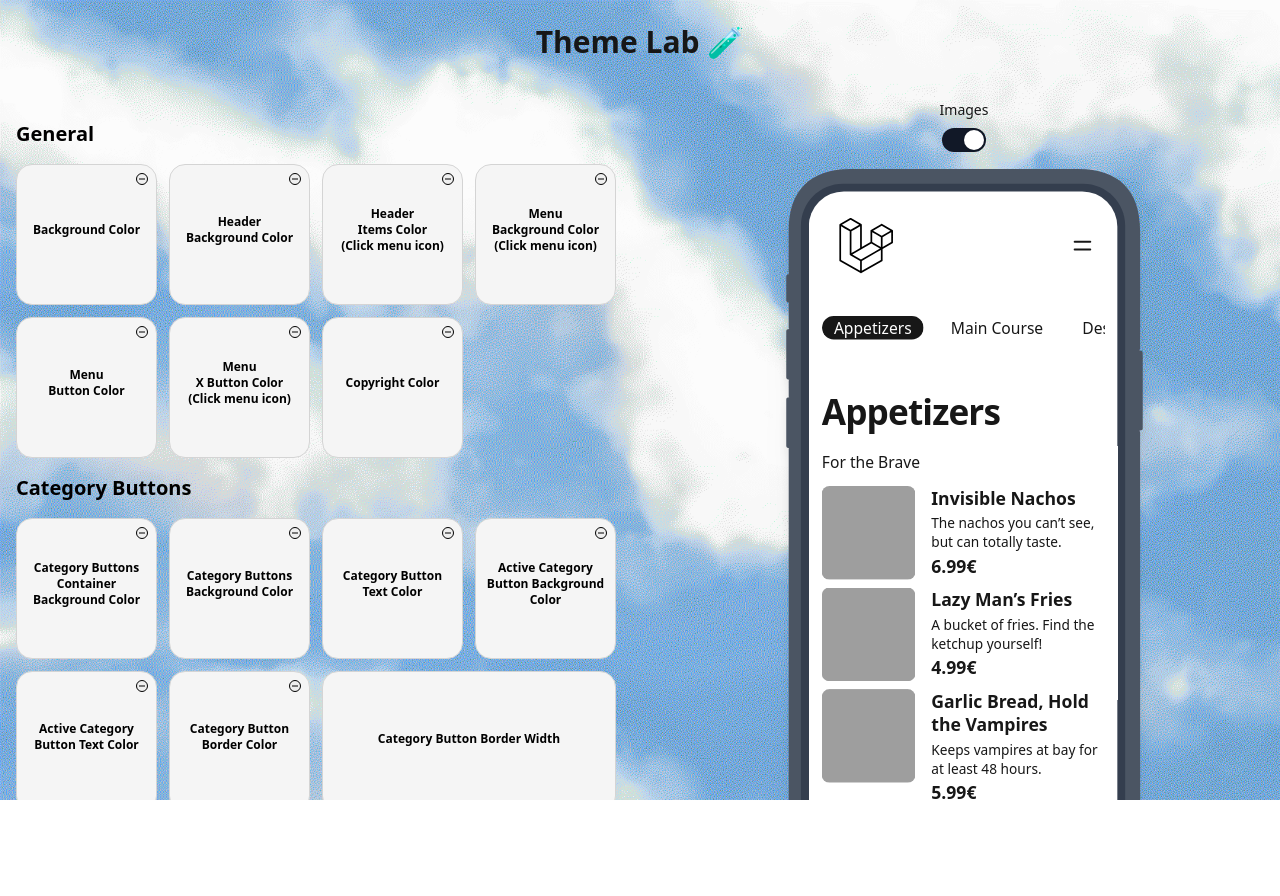
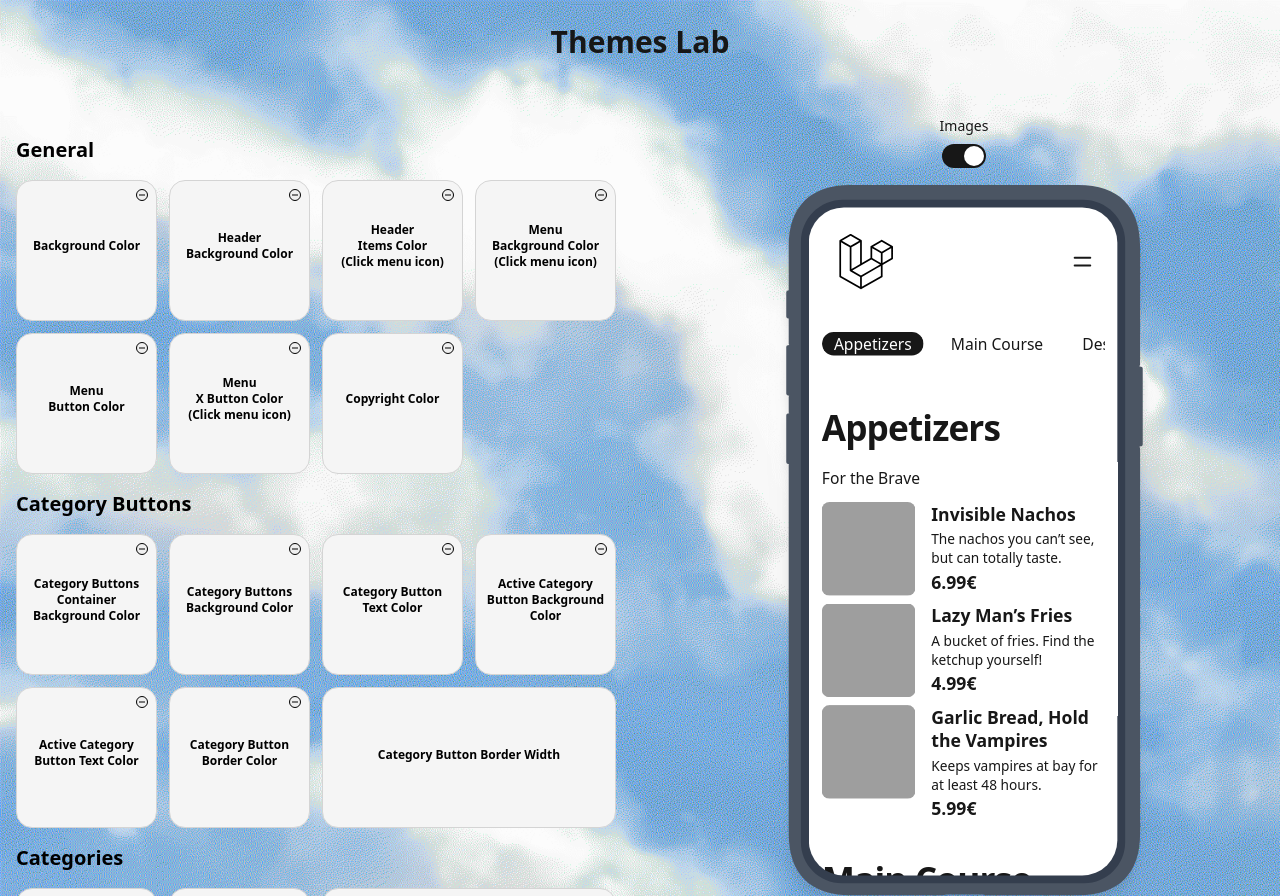
Before and after one commit to teobourloglou/themes-lab, a plain HTML site: page index.html in a window 1280 px wide. Before the commit the page ends 800 px from the top, so only its background shows below. Drawn offline with nearby package versions, Linux system fonts and the light colour scheme; grey boxes are pictures that could not be loaded.

Commit message:
[fix] Fix some design errors

```diff
--- a/index.html
+++ b/index.html
@@ -4,7 +4,7 @@
         <meta charset="UTF-8" />
         <meta name="viewport" content="width=device-width, initial-scale=1.0" />
 
-        <title>Theme Lab</title>
+        <title>Themes Lab</title>
 
         <link rel="stylesheet" href="output.css" />
         <link rel="icon" href="favicon.ico" type="image/x-icon">
@@ -13,13 +13,13 @@
         <script defer src="https://cdn.jsdelivr.net/npm/alpinejs@3.x.x/dist/cdn.min.js"></script>
         <script src="app.js"></script>
     </head>
-    <body x-data="data()">
-        <div class="max-h-screen mx-auto overflow-scroll grid-container max-w-7xl lg:overflow-auto">
-            <div class="flex justify-center py-6 h-[10vh]">
-                <h2 class="text-3xl font-bold text-neutral-900">Theme Lab 🧪</h2>
+    <body x-data="data()" class="">
+        <div class="mx-auto grid-container max-w-7xl">
+            <div class="grid grid-cols-1 gap-4 overflow-scroll lg:grid-cols-2">
+                <div class="flex justify-center py-6 h-[10vh] col-span-full">
+                    <h2 class="text-3xl font-bold text-neutral-900">Themes Lab</h2>
                 </div>
-            <div class="grid items-start grid-cols-1 gap-4 lg:grid-cols-2">
-                <div class="order-2 max-h-[90vh] overflow-scroll px-4 py-6 lg:order-1">
+                <div class="order-2 max-h-[90vh] px-4 py-6 lg:order-1">
                     <h4 class="mt-4 text-xl font-bold">General</h4>
                     <div class="grid grid-cols-2 gap-3 mt-4 md:grid-cols-3 lg:grid-cols-4">
                         <div class="inline-flex flex-col items-center justify-between p-2 border group rounded-2xl bg-neutral-100 aspect-square border-neutral-300">
@@ -314,7 +314,7 @@
                             <input type="text" :value="productImageBorderRadius" class="text-sm tracking-wide text-center transition-opacity duration-500 bg-transparent border-b-2 opacity-0 text-neutral-500 border-neutral-500 group-hover:opacity-100 focus:outline-none w-14">
                         </div>
                     </div>
-                    <div class="flex items-center justify-between mt-8">
+                    <div class="flex flex-col items-center justify-between gap-4 my-8 lg:items-end lg:flex-row">
                         <div>
                             <label for="themeName" class="block text-sm font-medium leading-6 text-neutral-900">Theme Name</label>
                             <div class="mt-2">
@@ -328,12 +328,12 @@
                     <div class="flex flex-col items-center gap-y-2">
                         <span class="text-sm font-medium text-neutral-900">Images</span>
                         <!-- Enabled: "bg-indigo-600", Not Enabled: "bg-neutral-200" -->
-                        <button @click="imagesOn = !imagesOn" type="button" :class="imagesOn ? 'bg-gray-900' : 'bg-neutral-200'" class="relative inline-flex flex-shrink-0 h-6 transition-colors duration-200 ease-in-out border-2 border-transparent rounded-full cursor-pointer bg-neutral-200 w-11 focus:outline-none focus:ring-2 focus:ring-neutral-900 focus:ring-offset-2" role="switch" aria-checked="false">
+                        <button @click="imagesOn = !imagesOn" type="button" :class="imagesOn ? 'bg-neutral-900' : 'bg-neutral-200'" class="relative inline-flex flex-shrink-0 h-6 transition-colors duration-200 ease-in-out border-2 border-transparent rounded-full cursor-pointer bg-neutral-200 w-11 focus:outline-none focus:ring-2 focus:ring-neutral-900 focus:ring-offset-2" role="switch" aria-checked="false">
                             <!-- Enabled: "translate-x-5", Not Enabled: "translate-x-0" -->
                             <span aria-hidden="true" :class="imagesOn ? 'translate-x-5' : 'translate-x-0'" class="inline-block w-5 h-5 transition duration-200 ease-in-out transform translate-x-0 bg-white rounded-full shadow pointer-events-none ring-0"></span>
                         </button>
                         </div>
-                    <svg viewBox="0 0 366 729" role="img" class="mx-auto w-[22.875rem] max-w-full drop-shadow-xl">
+                    <svg viewBox="0 0 366 729" role="img" class="mx-auto w-[22.875rem] max-w-full drop-shadow-xl overlfow-hidden">
                         <defs>
                             <clipPath id="2ade4387-9c63-4fc4-b754-10e687a0d332">
                             <rect width="316" height="684" rx="36" />
--- a/input.css
+++ b/input.css
@@ -1,6 +1,17 @@
 @tailwind base;
 @tailwind components;
 @tailwind utilities;
+
+@layer utilities {
+    .no-scrollbar::-webkit-scrollbar {
+        display: none;
+    }
+
+    .no-scrollbar {
+        -ms-overflow-style: none;  /* IE and Edge */
+        scrollbar-width: none;  /* Firefox */
+  }
+}
 
 body {
     background-image: url('cloudstithered.png');
```
Also changed, not shown: output.css. Lines whose indentation alone changed are shown as unchanged.
